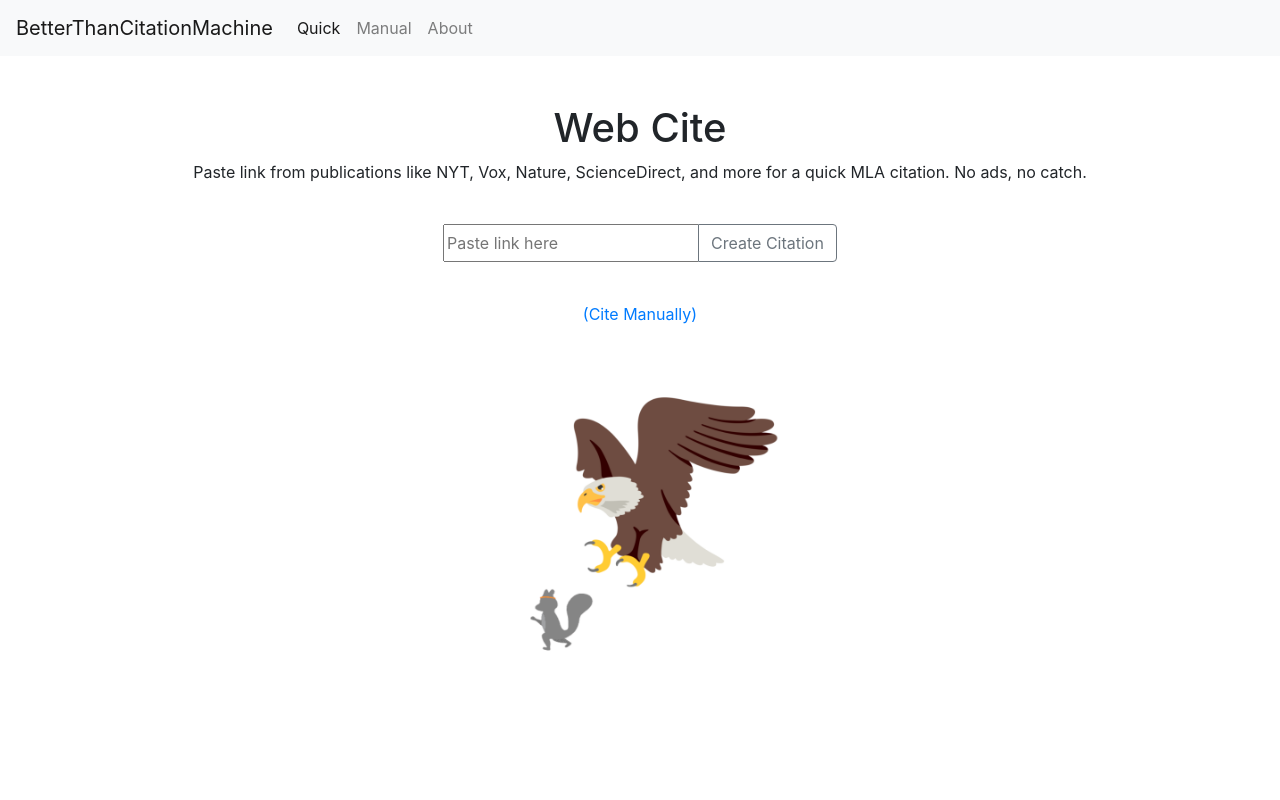
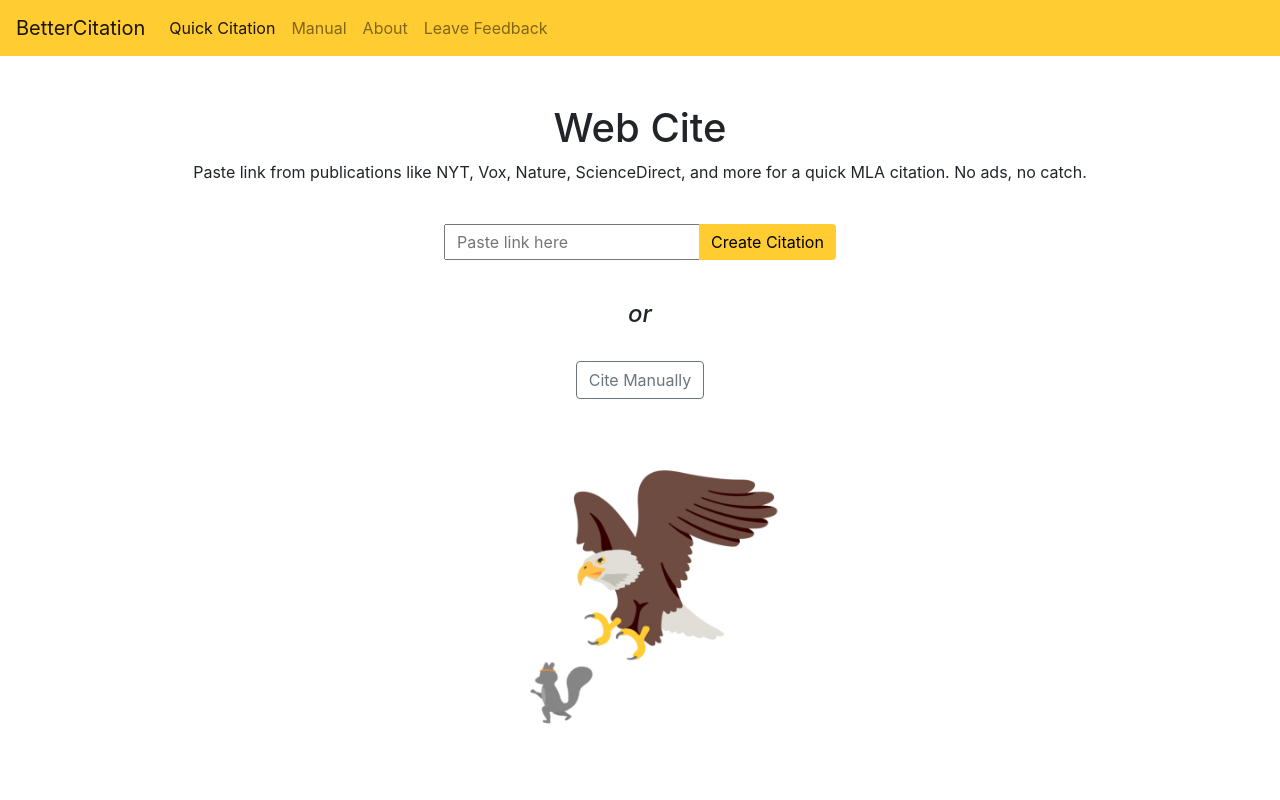
Before and after one commit to Baloguna16/better-citation, a Flask app: page /citation in a window 1280 px wide. Run offline with Flask 2, Linux system fonts and the light colour scheme; some libraries are stand-ins or nearby versions.

Commit message:
UI design

```diff
--- /dev/null
+++ b/static/css/custom.css
@@ -0,0 +1,22 @@
+body {
+}
+
+.gold {
+  background-color: #FFCC32;
+}
+
+.btn-secondary {
+  background-color: #FFCC32;
+  border: #FFCC32;
+  color: black;
+}
+
+a, .btn-link {
+  color: #858585;
+  text-decoration: none;
+}
+
+a:hover, .btn-link:hover {
+  color: #FFCC32;
+  text-decoration: none;
+}
--- a/templates/base.html
+++ b/templates/base.html
@@ -19,21 +19,23 @@
     <meta name="description" content="High quality citation engine without the annoying ads.">
     <meta property="og:image" content="../static/image/lol.png">
     <link rel="stylesheet" href="https://cdn.jsdelivr.net/npm/bootstrap@4.5.3/dist/css/bootstrap.min.css" integrity="sha384-TX8t27EcRE3e/ihU7zmQxVncDAy5uIKz4rEkgIXeMed4M0jlfIDPvg6uqKI2xXr2" crossorigin="anonymous">
+    <link rel="stylesheet" type="text/css" href="/static/css/custom.css">
     <title>{% block title %}{% endblock %}</title>
     {% block head %}{% endblock %}
   </head>
   <body>
     <header>
-      <nav class="navbar navbar-expand-lg navbar-light bg-light">
-        <a class="navbar-brand" href="/">BetterThanCitationMachine</a>
+      <nav class="navbar navbar-expand-lg navbar-light gold">
+        <a class="navbar-brand" href="/">BetterCitation</a>
         <button class="navbar-toggler" type="button" data-toggle="collapse" data-target="#navbarNavAltMarkup" aria-controls="navbarNavAltMarkup" aria-expanded="false" aria-label="Toggle navigation">
           <span class="navbar-toggler-icon"></span>
         </button>
         <div class="collapse navbar-collapse" id="navbarNavAltMarkup">
           <div class="navbar-nav">
-            <a class="nav-link active" href="/citation">Quick <span class="sr-only">(current)</span></a>
+            <a class="nav-link active" href="/citation">Quick Citation<span class="sr-only">(current)</span></a>
             <a class="nav-link" href="/manual">Manual</a>
             <a class="nav-link" href="/about">About</a>
+            <a class="nav-link" href="https://docs.google.com/forms/d/e/1FAIpQLSedts1b1DcYWcDVgmK95vqH5CwYYqtHG3LsJZhO-QhiufIywg/viewform" target="_blank">Leave Feedback</a>
           </div>
         </div>
       </nav>
--- a/templates/engine/citation.html
+++ b/templates/engine/citation.html
@@ -16,18 +16,20 @@ Automated Citation
       <form class="form-inline" action="/citation" method="POST">
         {{ form.csrf_token }}
         <div class="input-group mb-3">
-          {{ form.link(placeholder='Paste link here') }}
+          {{ form.link(placeholder='  Paste link here') }}
           <div class="input-group-append">
-            <input class="btn btn-outline-secondary" type="submit" value="Create Citation" id="button-addon2"></input>
+            <input class="btn btn-secondary" type="submit" value="Create Citation" id="button-addon2"></input>
           </div>
         </div>
       </form>
     </div>
   </div>
+  <br>
+  <h4 class="text-center"><i>or</i></h4>
+  <br>
   <div class="row justify-content-center">
     <div class="col-auto">
-      <br>
-      <a href="/manual">(Cite Manually)</a>
+      <a class="btn btn-outline-secondary" role="button" href="/manual">Cite Manually</a>
     </div>
   </div>
 </div>
--- a/templates/engine/complete.html
+++ b/templates/engine/complete.html
@@ -19,7 +19,7 @@ Work Cited
     <div class="row justify-content-center">
       <div class="col-auto">
         <br>
-        <a href="/citation">(Home)</a>
+        <a class="btn btn-secondary" role="button" href="/citation">Home</a>
       </div>
     </div>
   </div>
--- a/templates/engine/manual.html
+++ b/templates/engine/manual.html
@@ -61,7 +61,7 @@ Manual Citation
         </div>
         <div class="form-row justify-content-center">
           <div class="col-md-auto">
-            <button type="submit" class="btn btn-primary" value="Cite">Create Citation</button>
+            <button type="submit" class="btn btn-secondary" value="Cite">Create Citation</button>
           </div>
         </div>
       </form>
--- a/templates/manage/about.html
+++ b/templates/manage/about.html
@@ -8,6 +8,7 @@ About
   <br>
   <div class="container">
     <h1 class="text-center">Why Does This Exist</h1>
+    <br>
     <div class="row justify-content-center">
       <div class="col-auto">
         <p>
```
